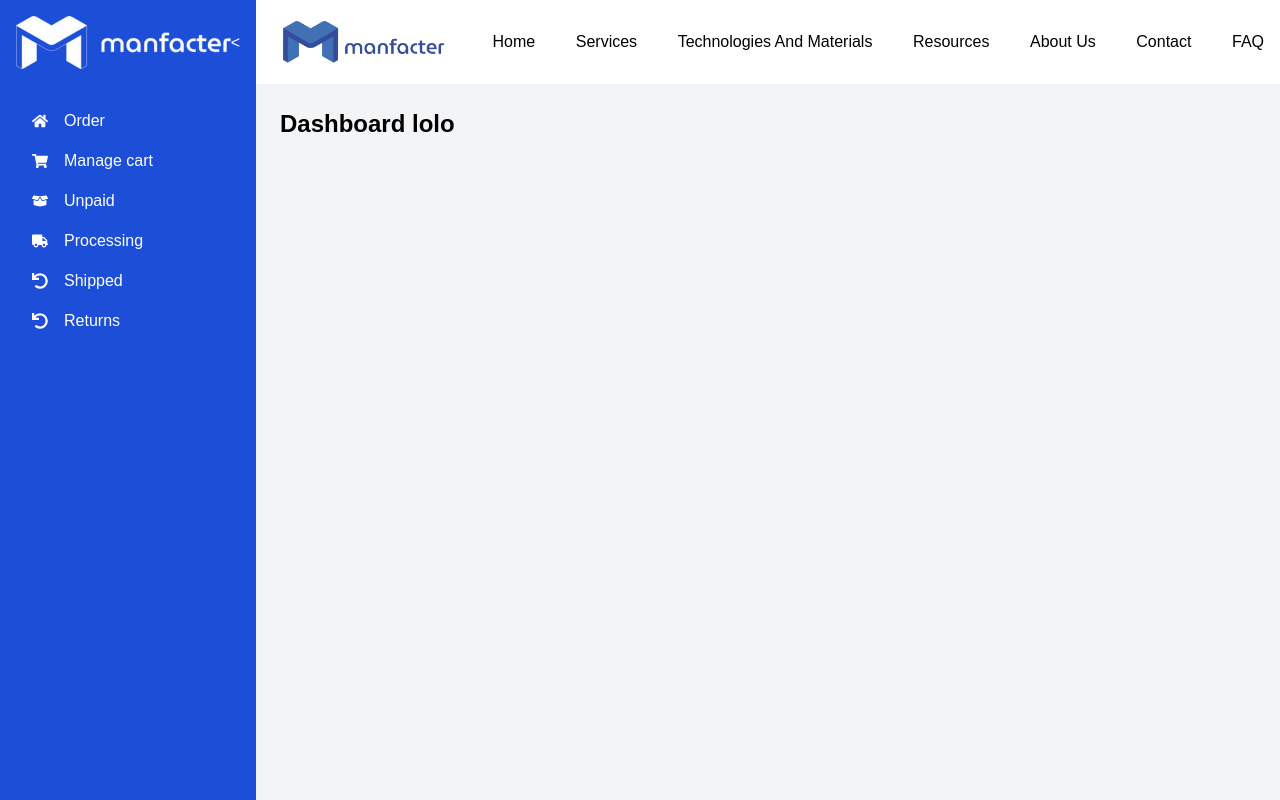
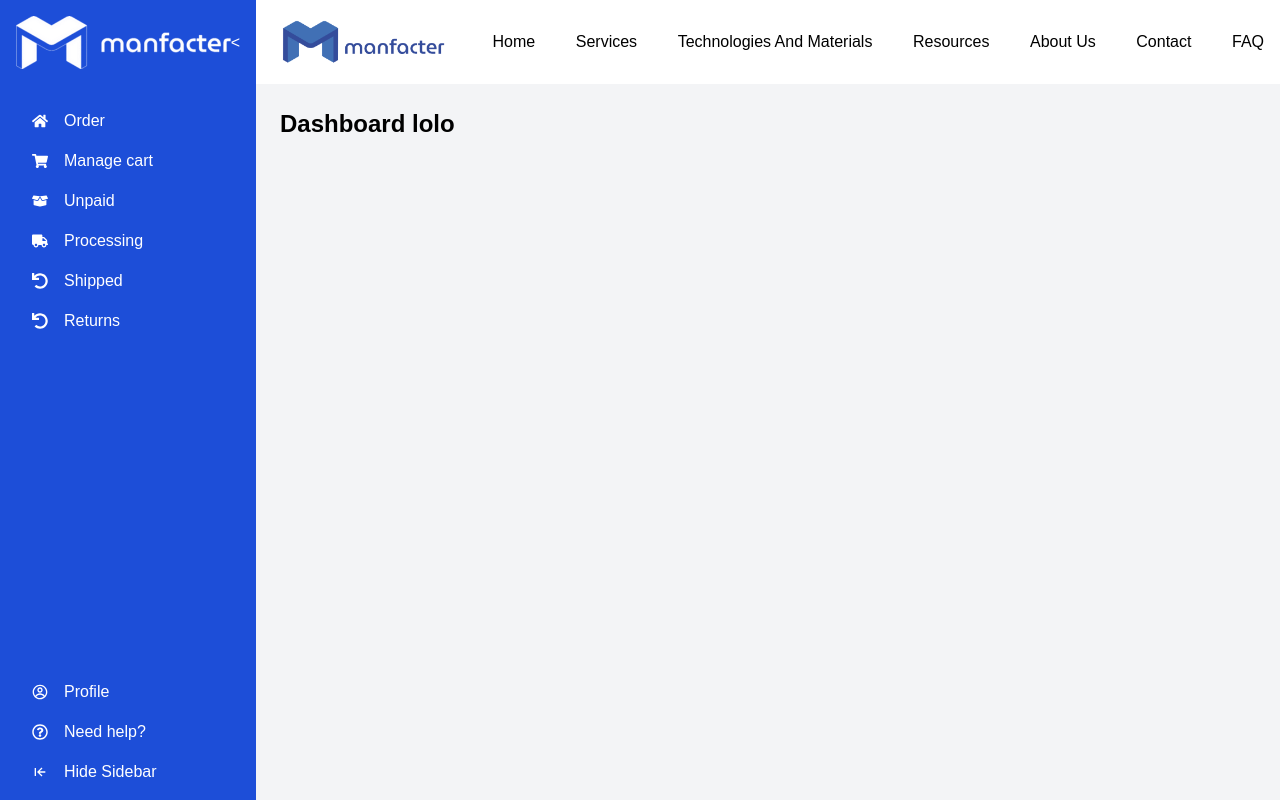
Before and after one commit to melodycious/manfacter-test, a React (Create React App) app: page / in a window 1280 px wide. Built offline with nearby package versions, Linux system fonts and the light colour scheme.

Commit message:
correcciones sidebar

```diff
--- a/src/App.css
+++ b/src/App.css
@@ -1,3 +1,7 @@
+@tailwind base;
+@tailwind components;
+@tailwind utilities;
+
 .App {
   text-align: center;
 }
--- a/src/component/navbar/navbar.js
+++ b/src/component/navbar/navbar.js
@@ -2,12 +2,12 @@ import React from 'react';
 import logo from ".//logo.png";
 import './navbar.css';
 
-const Navbar = ({ toggleSidebar }) => {
+const Navbar = () => {
     return (
+        <>
+        <div >
             <nav className="p-4 flex justify-between items-center">
-        <button onClick={toggleSidebar} className="text-white">
-         <img src={logo} width="180" className="logo"/>
-        </button>
+            <img src={logo} width="180" className="logo" />
             <a href="/">Home</a>
             <a href="/">Services</a>
             <a href="/">Technologies And Materials</a>
@@ -16,6 +16,11 @@ const Navbar = ({ toggleSidebar }) => {
             <a href="/">Contact</a>
             <a href="/">FAQ</a>
         </nav>
+            </div>
+
+        <div></div>
+
+        </>
     );
   };
 
--- a/src/component/sidebar/sidebar.js
+++ b/src/component/sidebar/sidebar.js
@@ -1,5 +1,7 @@
 import React from 'react';
-import { FaHome, FaShoppingCart, FaBoxOpen, FaTruck, FaUndo } from 'react-icons/fa';
+import { FaHome, FaShoppingCart, FaBoxOpen, FaTruck, FaUndo, FaRegQuestionCircle } from 'react-icons/fa';
+import { CgProfile } from "react-icons/cg";
+import { BiArrowToLeft } from "react-icons/bi";
 import whitelogo from '../sidebar/logoblanco.png';
 
 const Sidebar = ({ isOpen, toggleSidebar }) => {
@@ -14,30 +16,50 @@ const Sidebar = ({ isOpen, toggleSidebar }) => {
         </button>
       </div>
       <nav className="flex flex-col flex-1 p-4">
-        <a href="#" className="flex items-center py-2 px-4 hover:bg-blue-600 rounded">
+        <a href="#" className="flex items-center py-2 px-4 hover:bg-white rounded hover:text-blue-800">
           <FaHome />
           <span className={`${isOpen ? 'block' : 'hidden'} ml-4`}>Order</span>
         </a>
-        <a href="#" className="flex items-center py-2 px-4 hover:bg-blue-600 rounded">
+        <a href="#" className="flex items-center py-2 px-4 hover:bg-white rounded hover:text-blue-800">
           <FaShoppingCart />
           <span className={`${isOpen ? 'block' : 'hidden'} ml-4`}>Manage cart</span>
         </a>
-        <a href="#" className="flex items-center py-2 px-4 hover:bg-blue-600 rounded">
+        <a href="#" className="flex items-center py-2 px-4 hover:bg-white rounded hover:text-blue-800">
           <FaBoxOpen />
           <span className={`${isOpen ? 'block' : 'hidden'} ml-4`}>Unpaid</span>
         </a>
-        <a href="#" className="flex items-center py-2 px-4 hover:bg-blue-600 rounded">
+        <a href="#" className="flex items-center py-2 px-4 hover:bg-white rounded hover:text-blue-800">
           <FaTruck />
           <span className={`${isOpen ? 'block' : 'hidden'} ml-4`}>Processing</span>
         </a>
-        <a href="#" className="flex items-center py-2 px-4 hover:bg-blue-600 rounded">
+        <a href="#" className="flex items-center py-2 px-4 hover:bg-white rounded hover:text-blue-800">
           <FaUndo />
           <span className={`${isOpen ? 'block' : 'hidden'} ml-4`}>Shipped</span>
         </a>
-        <a href="#" className="flex items-center py-2 px-4 hover:bg-blue-600 rounded">
+        <a href="#" className="flex items-center py-2 px-4 hover:bg-white rounded hover:text-blue-800">
           <FaUndo />
           <span className={`${isOpen ? 'block' : 'hidden'} ml-4`}>Returns</span>
         </a>
+      </nav>
+
+      <nav className="align-bottom py-2 p-4">
+        <a href="#" className="flex items-center py-2 px-4 hover:bg-white rounded hover:text-blue-800">
+          <CgProfile />
+          <span className={`${isOpen ? 'block' : 'hidden'} ml-4`}>Profile</span>
+        </a>
+        <a href="#" className="flex items-center py-2 px-4 hover:bg-white rounded hover:text-blue-800">
+          <FaRegQuestionCircle />
+          <span className={`${isOpen ? 'block' : 'hidden'} ml-4`}>Need help?</span>
+        </a>
+        <a href="#" className="flex items-center py-2 px-4 hover:bg-white rounded hover:text-blue-800">
+            <BiArrowToLeft />
+            <button onClick={toggleSidebar} className="text-white hover:bg-white rounded hover:text-blue-800">
+            <span className={`${isOpen ? 'block' : 'hidden'} ml-4`}>Hide Sidebar</span>
+        </button>
+
+        </a>
+
+
       </nav>
     </div>
   );
```
Also changed, not shown: src/component/navbar/navbar.css (line endings or trailing spaces). Lines whose indentation alone changed are shown as unchanged.
